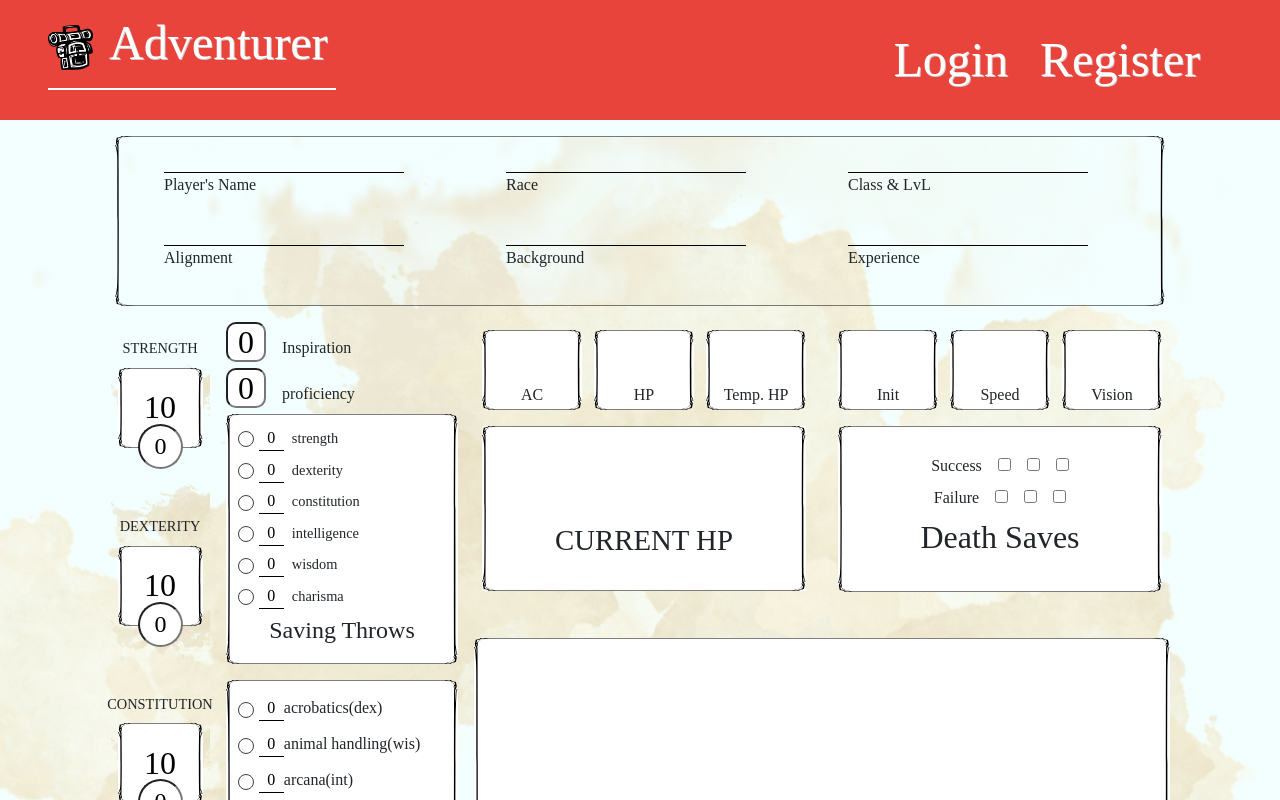
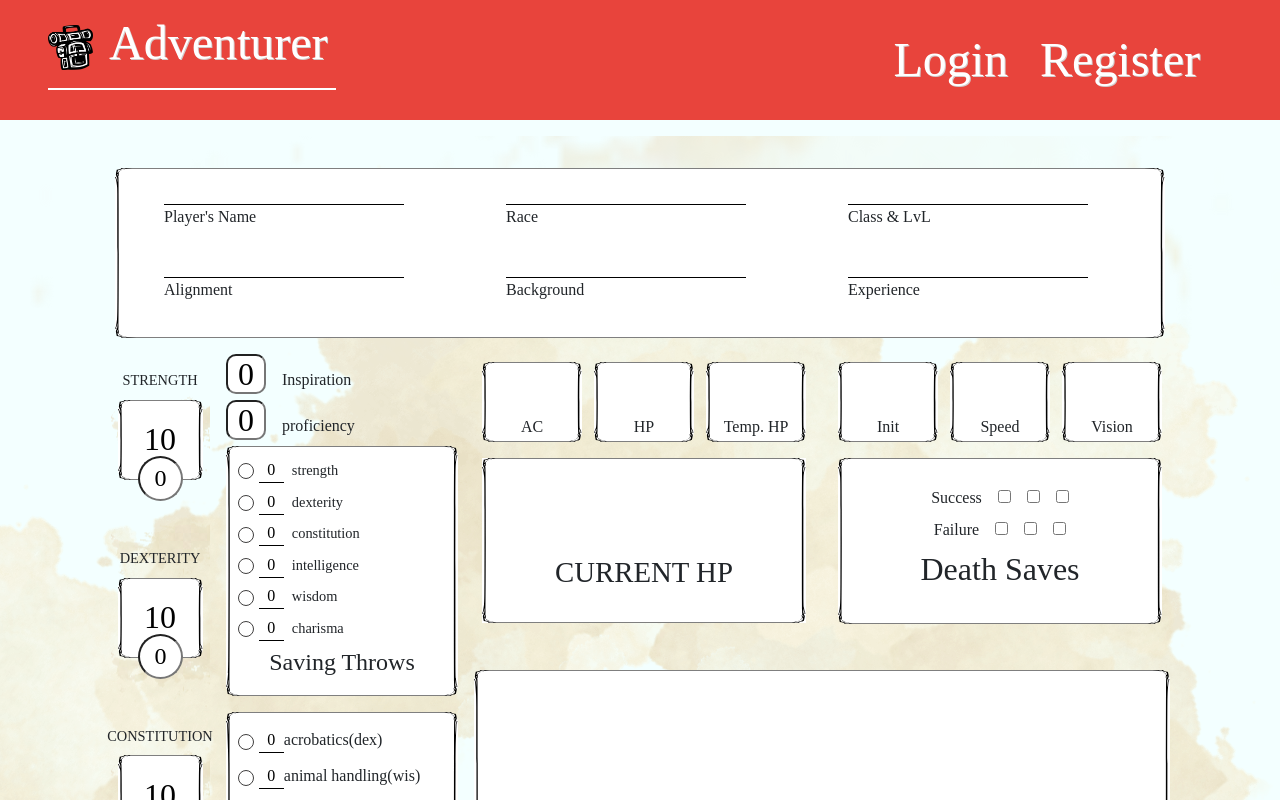
Before and after one commit to robertop96/roberto-manzano-DnD-GM-screen, a React (Create React App) app in the folder client/: page /roberto/create in a window 1280 px wide. Shown: the top 800 px of the page. Built offline with nearby package versions, Linux system fonts and the light colour scheme; a web font is replaced by a local one.

Commit message:
Style character sheet, last touches
[Ticket: X]

```diff
--- a/client/src/components/CharacterSheet/Character/Character.scss
+++ b/client/src/components/CharacterSheet/Character/Character.scss
@@ -16,7 +16,8 @@
   }
 }
 .char-info-wrapper {
-  // background-color: white;
+  margin-top: 2rem;
+  background-color: white;
   @include dnd-border;
   width: 100%;
   border-radius: 10px;
```
